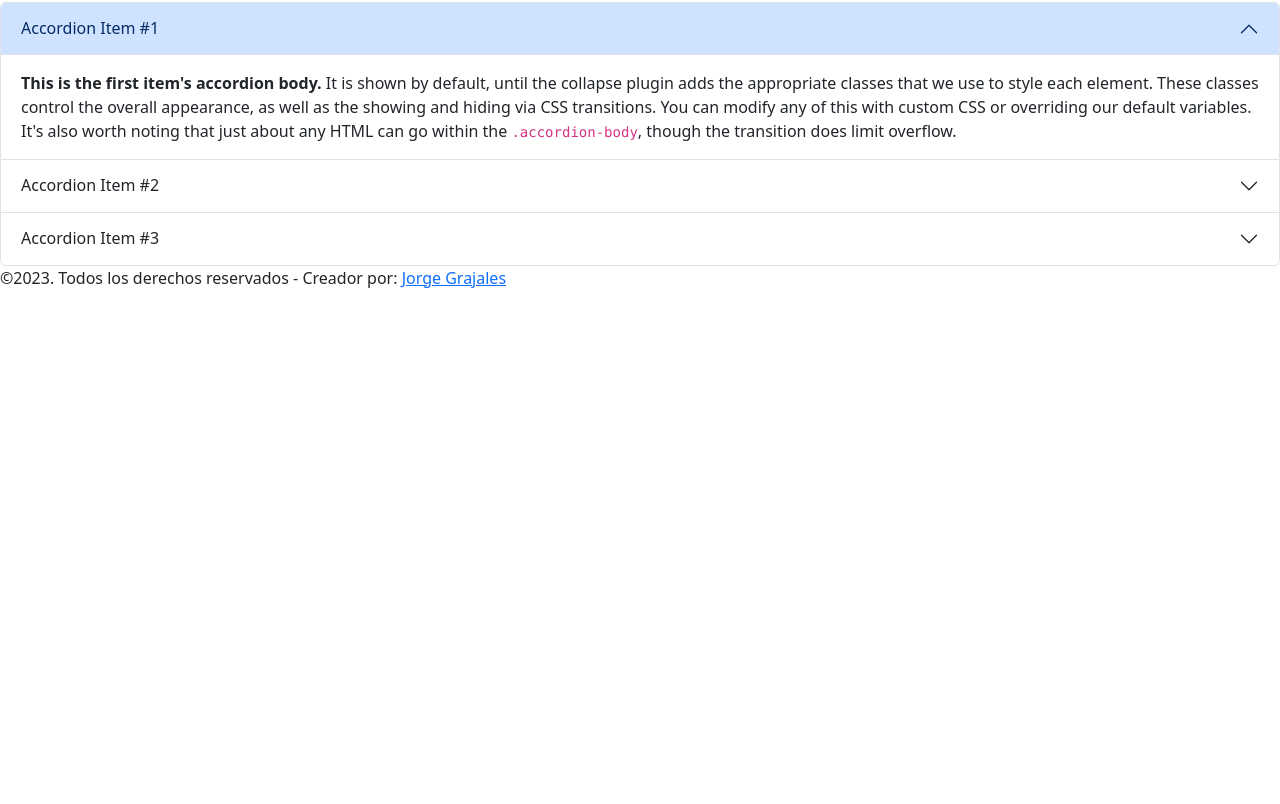
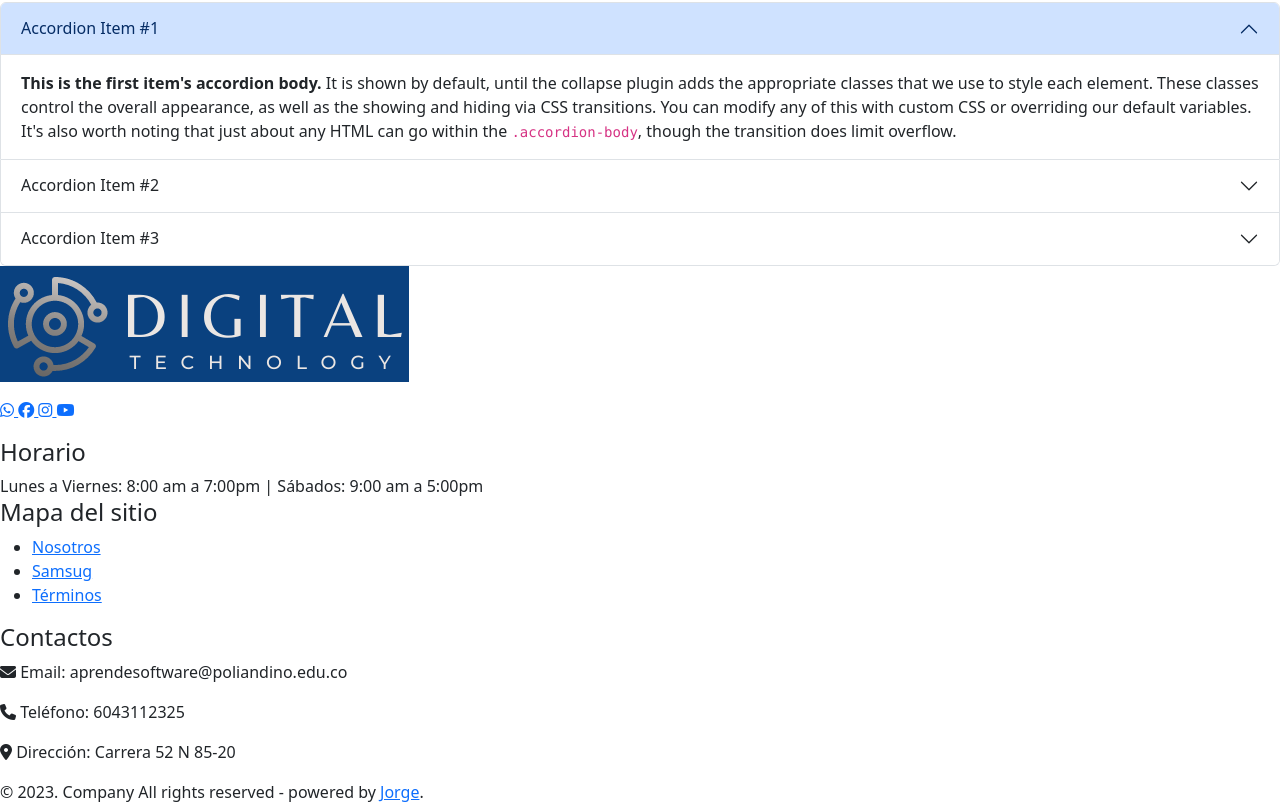
Before and after one commit to jorgegrajalesu/proyectoII-grupo2-presencial, a plain HTML site: page index.html in a window 1280 px wide. Shown: the part 2369-3173 px from the top of the page. Before the commit the page ends 2659 px from the top, so only its background shows below. Drawn offline with nearby package versions, Linux system fonts and the light colour scheme.

Commit message:
Update index.html

```diff
--- a/index.html
+++ b/index.html
@@ -269,11 +269,86 @@
 
 
 
+<!-- footer con metodologia BEM-->
+      <footer id="page-footer">
+        <!-- <div class="footer__cta">
+          <div class="footer__cta-ftcontainer">
+            <h2 class="cta__txt">¿Preguntas?, Estamos aquí para ayudar</h2>
+            <div class="cta__ftrow">
+              <a href="https://wa.me/3105188168" class="cta__btn" target="_blank">
+                <i class="fab fa-whatsapp"></i>
+              </a>
+            </div>
+          </div>
+        </div> -->
+        <div class="ftcontainer">
+          <div class="footer__menu">
+            <figure>
+              <img src="images/logo.png" alt="" class="footer__logo">
+            </figure>
+            <p class="ft-social-row">
+              <a href="https://wa.me/3105188168" class="ft-social" target="_blank">
+                <i class="fab fa-whatsapp"></i>
+              </a>
+              <a href="https://www.facebook.com/" class="ft-social" target="_blank">
+                <i class="fab fa-facebook"></i>
+              </a>
+              <a href="https://www.instagram.com/" class="ft-social" target="_blank">
+                <i class="fab fa-instagram"></i>
+              </a>
+              <a href="https://www.youtube.com/" class="ft-social" target="_blank">
+                <i class="fab fa-youtube"></i>
+              </a>
+            </p>
+          </div>
+          <!-- horarios de atención al publico -->
+          <div class="footer__menu">
+            <h4 class="footer__title">Horario</h4>
+            <span class="footer__info">
+              Lunes a Viernes: 8:00 am a 7:00pm | Sábados: 9:00 am a 5:00pm
+            </span>
+          </div>
+          <!-- mapa del sitio o enlaces -->
+          <div class="footer__menu">
+            <h4 class="footer__title">
+              Mapa del sitio
+            </h4>
+            <ul class="ft-link">
+              <li class="footer__link">
+                <a href="nosotros.html" target="_blank" class="ft-social">Nosotros</a>
+              </li>
+              <li class="footer__link">
+                <a href="samsug.html" target="_blank" class="ft-social">Samsug</a>
+              </li>
+              <li class="footer__link">
+                <a href="condiciones.html" target="_blank" class="ft-social">Términos</a>
+              </li>
+            </ul>
+          </div>
+          <!-- contactos -->
+          <div class="footer__menu">
+            <h4 class="footer__title">Contactos</h4>
+            <p class="footer__info">
+              <i class="fas fa-envelope"></i>
+              Email: aprendesoftware@poliandino.edu.co
+            </p>
 
-    <!-- footer o pie de pag -->
-    <footer class="cover">
-        &copy;2023. Todos los derechos reservados  - Creador por: <a href="#" target="_blank">Jorge Grajales</a>
-    </footer>
+            <p class="footer__info">
+              <i class="fas fa-phone"></i>
+              Teléfono: 6043112325
+            </p>
+
+            <p class="footer__info">
+              <i class="fas fa-map-marker-alt"></i>
+              Dirección: Carrera 52 N 85-20
+            </p>
+          </div>
+        </div>
+        <div class="footer-credits">
+            &copy; 2023. Company All rights reserved - powered by <a href="#">Jorge</a>.
+        </div>
+      </footer>
+
 
 
 
```
